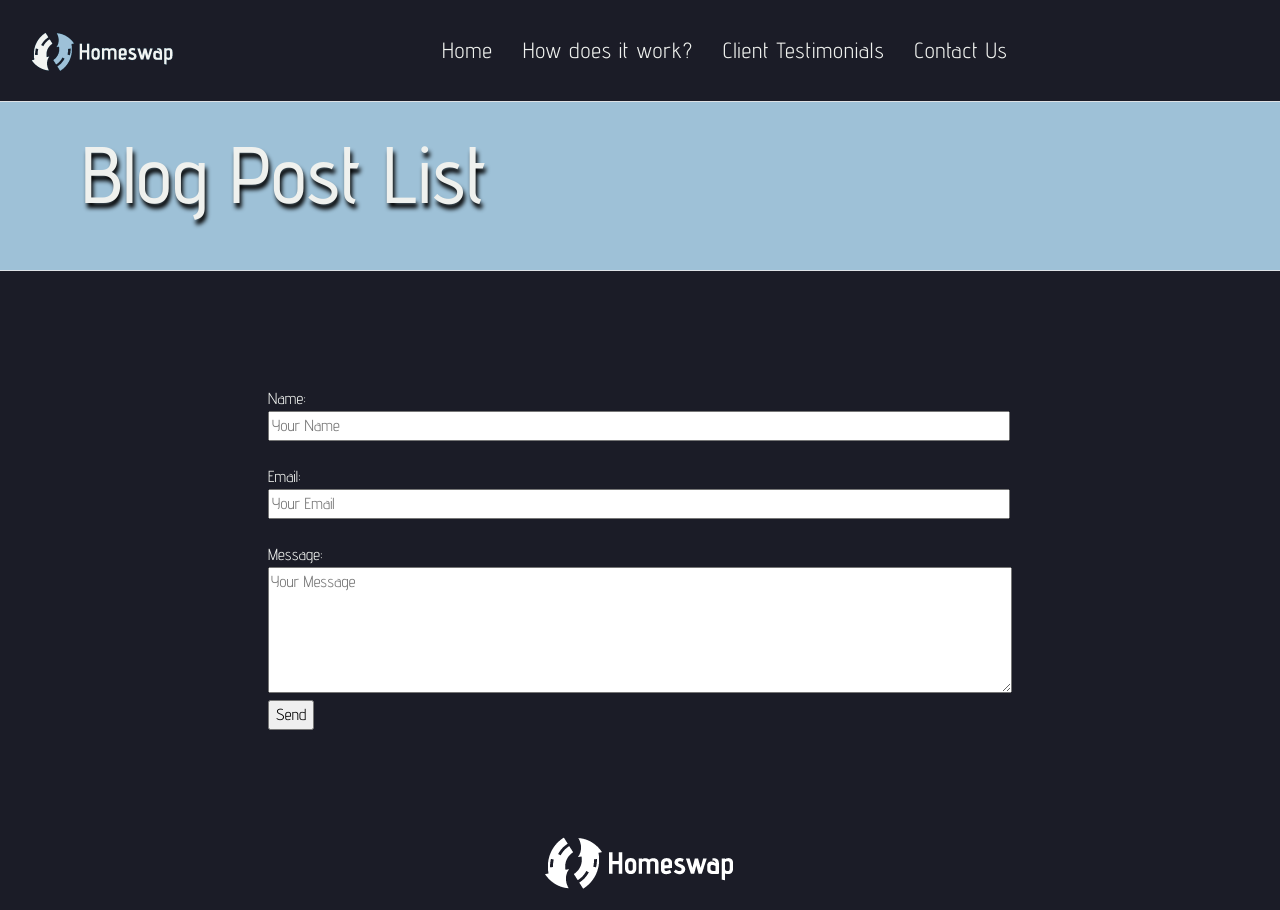
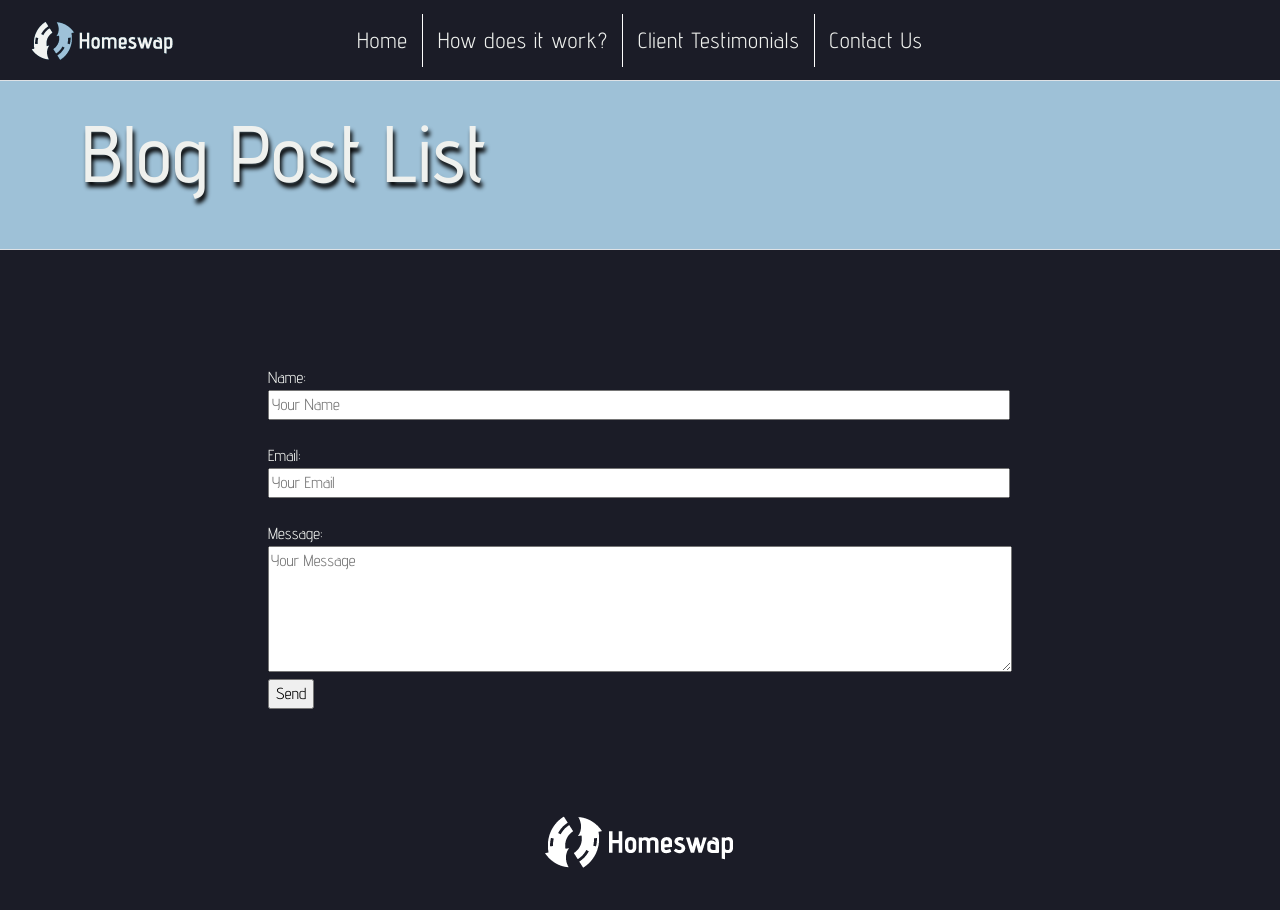
Before and after one commit to SangDooNam/Homeswap, a Django app: page /blog/ in a window 1280 px wide. After the commit the page ends 868 px from the top, so only its background shows below. Run offline with Django 5.2, Linux system fonts and the light colour scheme; data that the repository does not hold is empty; parts of the project's set-up code (start-up, migrations or seed data) failed here and were passed over; some libraries are stand-ins or nearby versions.

Commit message:
fixed some css

```diff
--- a/homeswap/static/css/custom.css
+++ b/homeswap/static/css/custom.css
@@ -29,7 +29,7 @@ body {
 
 
 main {
-    flex-grow: 1; /* This allows the main content to grow to fill remaining space */
+    flex-grow: 1;
 }
 
 header {
@@ -49,6 +49,9 @@ nav {
     justify-content: center;
     align-items: center;
     width: 100%;
+    position: absolute;
+    left: 0;
+    right: 0;
 }
 
 nav ul {
@@ -56,6 +59,20 @@ nav ul {
     padding: 0;
     list-style-type: none;
     display: flex;
+}
+
+nav ul li {
+    position: relative;
+}
+
+nav ul li:not(:last-child)::after {
+    content: '';
+    position: absolute;
+    top: 0;
+    bottom: 0;
+    right: 0;
+    width: 1px;
+    background-color: #fff;
 }
 
 nav a {
@@ -66,7 +83,7 @@ nav a {
     padding: 10px 15px;
     display: block;
     font-size: 22px;
-    margin: 8px 0px;
+
 }
 
 nav a:hover {
@@ -411,12 +428,12 @@ footer img {
 }
 
 input.no-spinners {
-    -moz-appearance: textfield; /* For Firefox */
+    -moz-appearance: textfield;
 }
 
 
 .custom-card-bg {
-    background-color: #f8f9fa; /* A light gray, as an example */
+    background-color: #f8f9fa;
 }
 
 .profile-table {
@@ -519,11 +536,11 @@ input[type="number"] {
     justify-content: space-between;
     align-items: center;
     text-align: left;
-    width: 100%; /* Ensures full width and consistent alignment */
+    width: 100%;
 }
 
 .profile-info {
-    width: 100%; /* Adjust this value based on your specific layout needs */
+    width: 100%;
 }
 .profile-value {
      /* Example color, change as needed */
```
